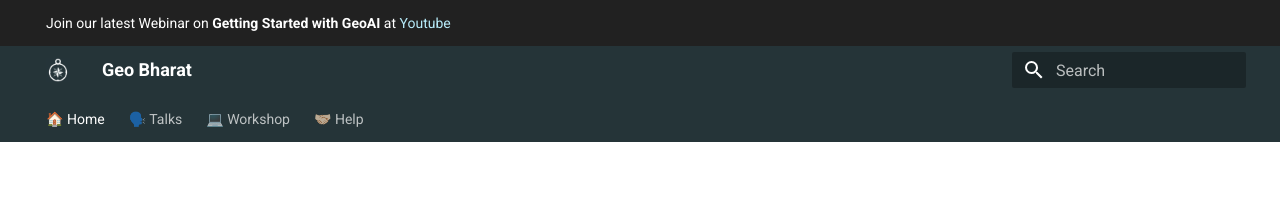
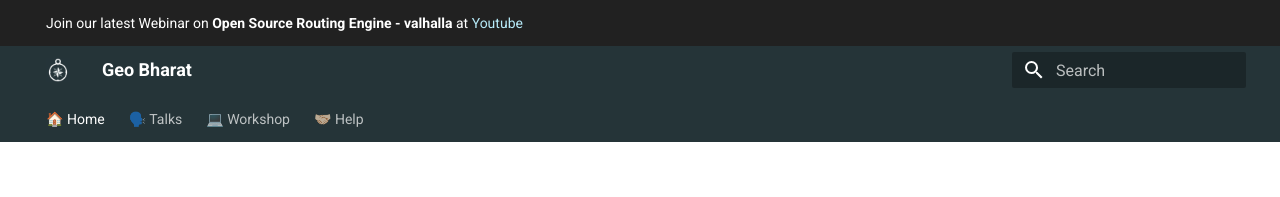
Before and after one commit to geobharat/geobharat, an MkDocs documentation site: the page built from docs/index.md, in a window 1280 px wide and 900 px high. Shown: the top 197 px of the window. Built offline with MkDocs 1.6.1 and Material for MkDocs 9.7.7, drawn with Linux system fonts in a browser that asks for light colours.

Commit message:
updated banner

```diff
--- a/docs/overrides/main.html
+++ b/docs/overrides/main.html
@@ -2,6 +2,6 @@
 
 {% block announce %}
 
-Join our latest Webinar on <b>Getting Started with GeoAI</b> at <a class="announce-link" href="https://geobharat.github.io/pages/talks/24-02-2024/">Youtube </a>
+Join our latest Webinar on <b>Open Source Routing Engine - valhalla</b> at <a class="announce-link" href="https://geobharat.github.io/pages/talks/09-03-2024/">Youtube </a>
 
 {% endblock %}
```
Also changed, not shown: docs/pages/talks/09-03-2024.md (+1 -1 lines).
